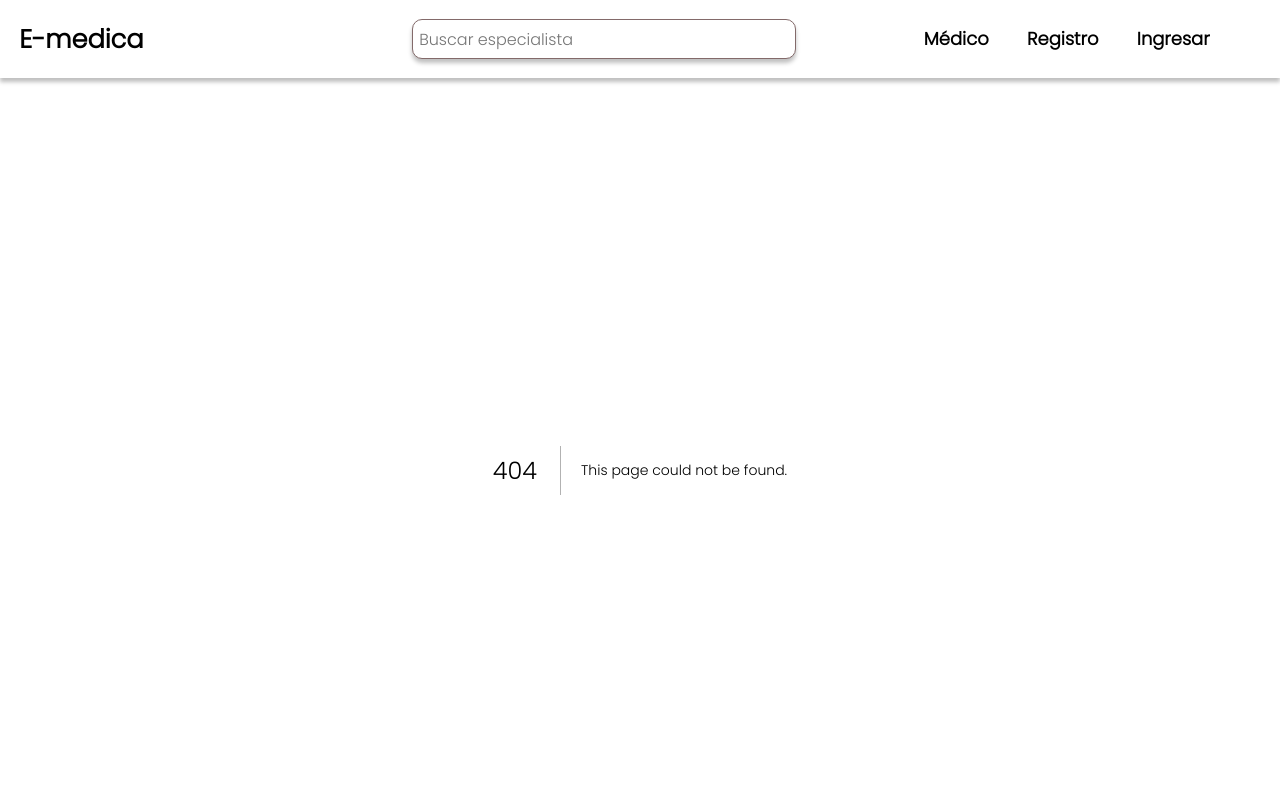
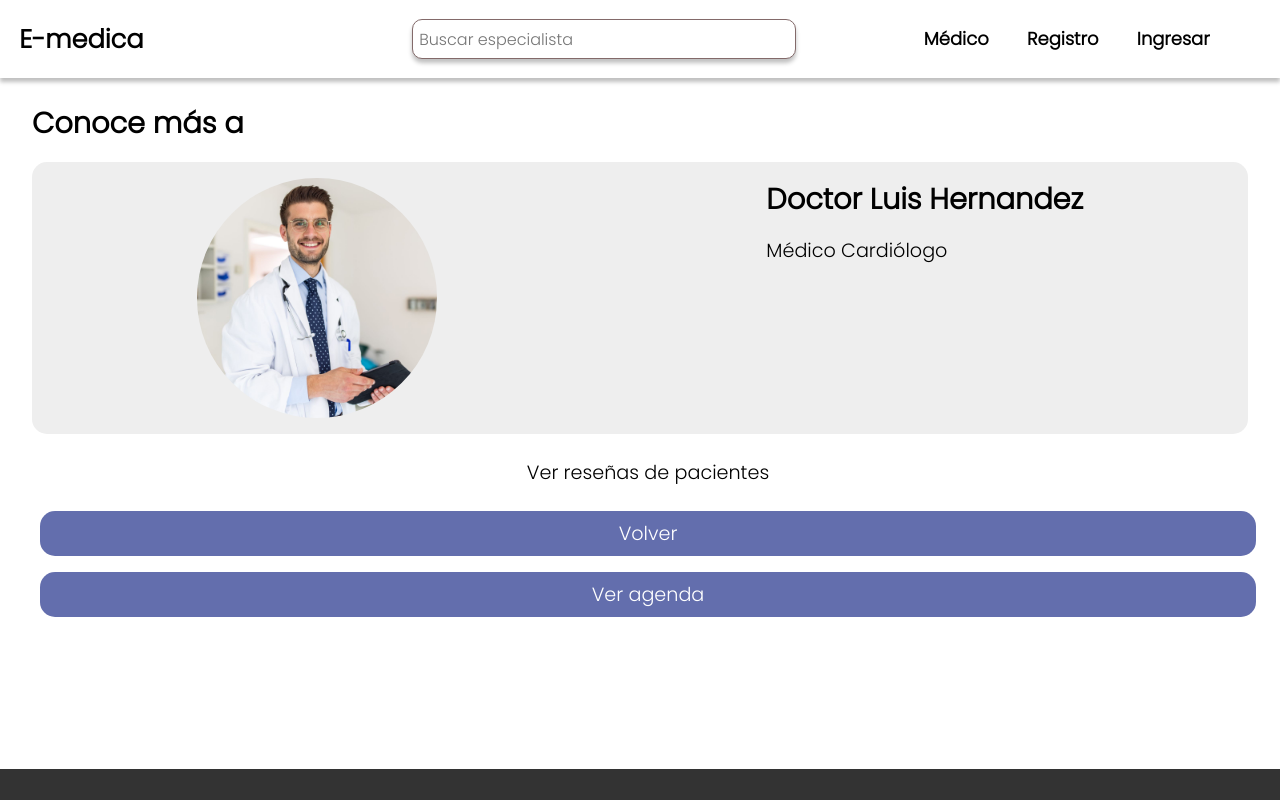
Before and after one commit to No-Country/NC-C11-31-E-Medica, a Next.js app in the folder client/: page /specialist/1 in a window 1280 px wide. Before the commit this address had no page. Shown: the top 800 px of the page. Built offline with nearby package versions, Linux system fonts and the light colour scheme; no server answers.

Commit message:
fix[frontend]: add specialistDetail page

```diff
--- a/client/src/app/medic/layout.js
+++ /dev/null
@@ -1,5 +0,0 @@
-const Layout = ({ children }) => {
-  return <div className='register'>{children}</div>
-}
-
-export default Layout
--- a/client/src/app/medic/page.js
+++ /dev/null
@@ -1,5 +0,0 @@
-const Page = () => {
-  return <div>page</div>
-}
-
-export default Page
--- /dev/null
+++ b/client/src/app/services/getSpecialistDetail.js
@@ -0,0 +1,11 @@
+const apiURL = 'http://ec2-18-228-59-5.sa-east-1.compute.amazonaws.com/specialty/{id}';
+
+export default function getSpecialistDetail() {
+    return fetch(apiURL)
+    .then(res => res.json())
+    .then(response =>{
+        const data = response
+        console.log(data)
+            return data
+    })
+}
--- /dev/null
+++ b/client/src/app/specialist/[id]/SpecialistDetail.jsx
@@ -0,0 +1,42 @@
+'use client'
+import React, { useEffect, useState } from 'react'
+import Image from "next/image";
+import getSpecialistDetail from '@/app/services/getSpecialistDetail'
+
+const SpecialistDetail = () => {
+    //const router = useRouter()
+    //const {id} = router.query;
+
+    const [dataSpecialistDetail, setDataSpecialistDetail] = useState()
+
+    useEffect(()=>{
+        getSpecialistDetail().then(data => setDataSpecialistDetail(data))
+    }, [])
+
+
+    return (
+    <div className='specialist-detail'>
+      <h2>Conoce más a</h2>
+      <div className='specialist-detail-card'>
+        <Image
+        src="/images/doctor.jpg"
+        width={50}
+        height={50}
+        alt="Foto de perfil del especialista"
+        className='specialist-detail-card-image'
+        />
+        <div>
+            <h2>Doctor Luis Hernandez</h2>
+            <p> Médico Cardiólogo</p>
+        </div>
+      </div>
+      <div className='specialist-detail-button-cont'>
+        <button className='specialist-detail-button1'>Ver reseñas de pacientes</button>
+        <button className='specialist-detail-button'>Volver</button>
+        <button className='specialist-detail-button'>Ver agenda</button>
+      </div>
+    </div>
+  )
+}
+
+export default SpecialistDetail
--- /dev/null
+++ b/client/src/app/specialist/[id]/page.js
@@ -0,0 +1,12 @@
+import React from 'react'
+import SpecialistDetail from './SpecialistDetail'
+
+function page() {
+  return (
+    <div>
+        <SpecialistDetail />
+    </div>
+  )
+}
+
+export default page
--- /dev/null
+++ b/client/src/app/specialist/_specialistDetail.scss
@@ -0,0 +1,57 @@
+.specialist-detail{
+    margin: 2rem;
+    h2{
+        margin-bottom: 1rem;
+    }
+    &-description{
+        margin-top: 1rem;
+    }
+}
+.specialist-detail-card{
+    display: flex;
+    justify-content: space-around;
+    background-color: #EEEEEE;
+    border-radius: 15px;
+    padding: 1rem;
+    &-image{
+        width: 5rem;
+        height: 5rem;
+        border-radius: 100%;
+        margin-right: 2rem;
+    }
+}
+.specialist-detail{
+    &-button1{
+        cursor: pointer;
+        font-size: clamp(0.6rem, 1.5vw, 2rem);
+        padding: clamp(0.5rem, 0.5vw, 1rem);
+        background-color: white;
+        color: black;
+        transition: 0.5s ease-in-out;
+        border-radius: 15px;
+        border:black;
+        width: 100%;
+        margin:0.5rem;
+    }&-button{
+        cursor: pointer;
+        font-size: clamp(0.6rem, 1.5vw, 2rem);
+        padding: clamp(0.5rem, 0.5vw, 1rem);
+        background-color: #0012799c;
+        color: #fff;
+        transition: 0.5s ease-in-out;
+        border-radius: 15px;
+        width: 100%;
+        margin:0.5rem;
+    &-cont{
+        margin-top: 0.5rem;
+    }
+    }
+}
+
+@media (min-width: 768px) {
+    .specialist-detail-card-image{
+        width: 15rem;
+        height: 15rem;
+
+    }
+}
--- a/client/src/app/styles/main.scss
+++ b/client/src/app/styles/main.scss
@@ -6,3 +6,7 @@
 
 @use '../login/components/form-login/form-login';
 @use '../register/form-register/form-register';
+
+// ? SPECIALIST DETAIL
+
+@use '../specialist/specialistDetail'
```
Also changed, not shown: client/public/images/doctor.jpg (added), client/src/app/medic/[id]/page.jsx (deleted).
